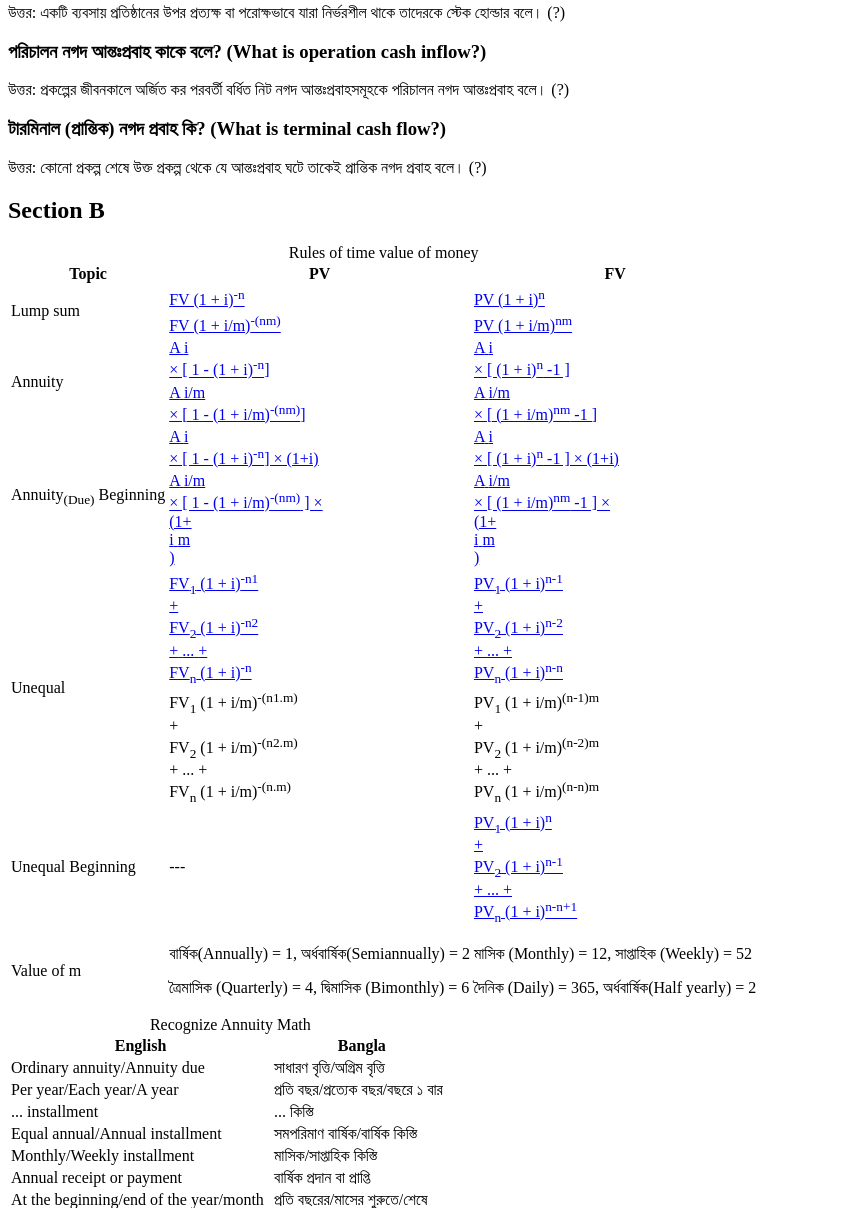
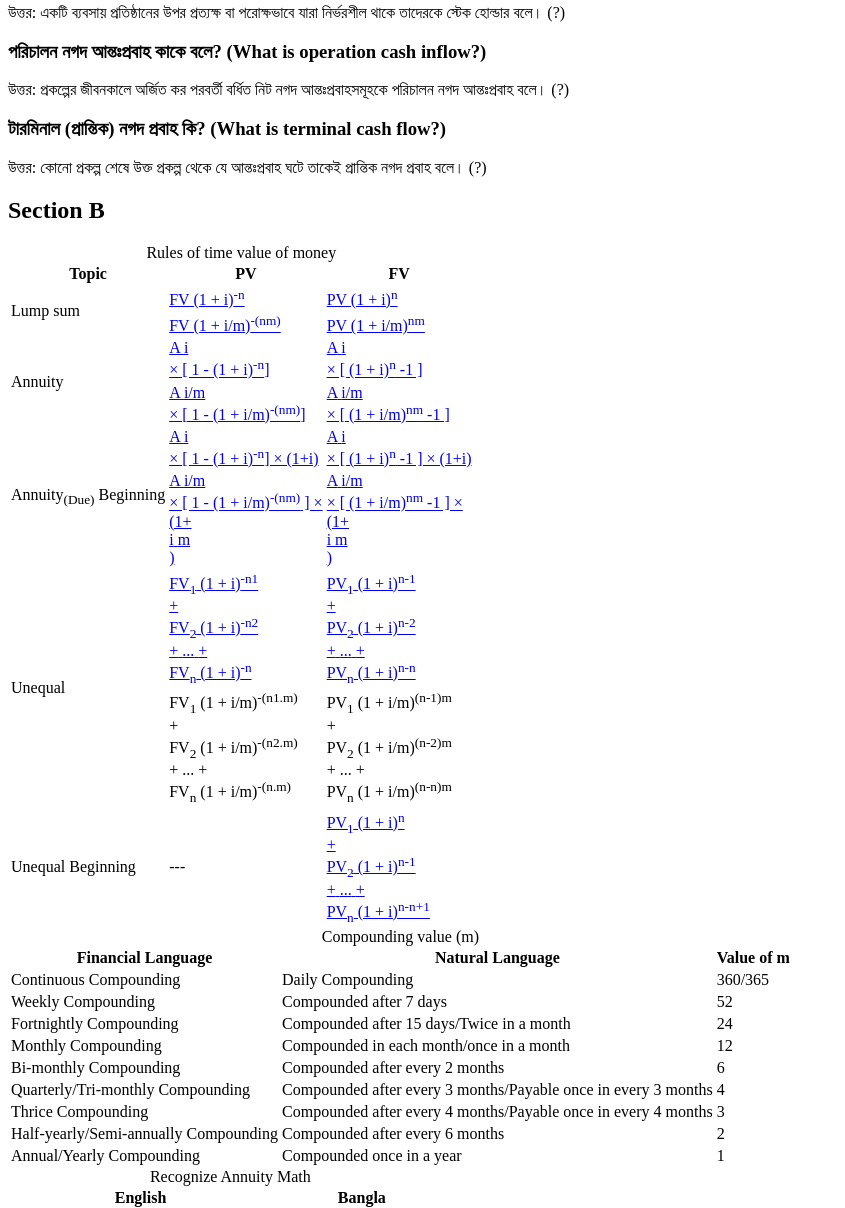
Before and after one commit to itsmacr8/itsmac-notes, a Python web app: template src/templates/first_year/principles_of_finance.html in a window 1280 px wide. Shown: the part 5292-6500 px from the top of the page, without its empty margins (0-845 px from the left). Run offline with Jinja, Linux system fonts and the light colour scheme; the template is opened without the code that fills it, so the values that code supplies are empty.

Commit message:
Table to recognize compounding value (m).

```diff
--- a/src/templates/first_year/principles_of_finance.html
+++ b/src/templates/first_year/principles_of_finance.html
@@ -368,17 +368,65 @@
                             </a>
                         </td>
                     </tr>
-                    <tr>
-                        <td>Value of m</td>
-                        <td>
-                            <p class="mb-0">বার্ষিক(Annually) = 1, অর্ধবার্ষিক(Semiannually) = 2</p>
-                            <p class="mb-0">ত্রৈমাসিক (Quarterly) = 4, দ্বিমাসিক (Bimonthly) = 6</p>
-                        </td>
-                        <td>
-                            <p class="mb-0">মাসিক (Monthly) = 12, সাপ্তাহিক (Weekly) = 52</p>
-                            <p class="mb-0">দৈনিক (Daily) = 365, অর্ধবার্ষিক(Half yearly) = 2</p>
-                        </td>
-                    </tr>
+                </table>
+            </article>
+            <article class="responsive-table">
+                <table class="table text-center finance-rule-table">
+                    <caption>Compounding value (m)</caption>
+                    <thead>
+                        <tr>
+                            <th>Financial Language</th>
+                            <th>Natural Language</th>
+                            <th>Value of m</th>
+                        </tr>
+                    </thead>
+                    <tbody>
+                        <tr>
+                            <td>Continuous Compounding</td>
+                            <td>Daily Compounding</td>
+                            <td>360/365</td>
+                        </tr>
+                        <tr>
+                            <td>Weekly Compounding</td>
+                            <td>Compounded after 7 days</td>
+                            <td>52</td>
+                        </tr>
+                        <tr>
+                            <td>Fortnightly Compounding</td>
+                            <td>Compounded after 15 days/Twice in a month</td>
+                            <td>24</td>
+                        </tr>
+                        <tr>
+                            <td>Monthly Compounding</td>
+                            <td>Compounded in each month/once in a month</td>
+                            <td>12</td>
+                        </tr>
+                        <tr>
+                            <td>Bi-monthly Compounding</td>
+                            <td>Compounded after every 2 months</td>
+                            <td>6</td>
+                        </tr>
+                        <tr>
+                            <td>Quarterly/Tri-monthly Compounding</td>
+                            <td>Compounded after every 3 months/Payable once in every 3 months</td>
+                            <td>4</td>
+                        </tr>
+                        <tr>
+                            <td>Thrice Compounding</td>
+                            <td>Compounded after every 4 months/Payable once in every 4 months</td>
+                            <td>3</td>
+                        </tr>
+                        <tr>
+                            <td>Half-yearly/Semi-annually Compounding</td>
+                            <td>Compounded after every 6 months</td>
+                            <td>2</td>
+                        </tr>
+                        <tr>
+                            <td>Annual/Yearly Compounding</td>
+                            <td>Compounded once in a year</td>
+                            <td>1</td>
+                        </tr>
+                    </tbody>
                 </table>
             </article>
             <article>
```
